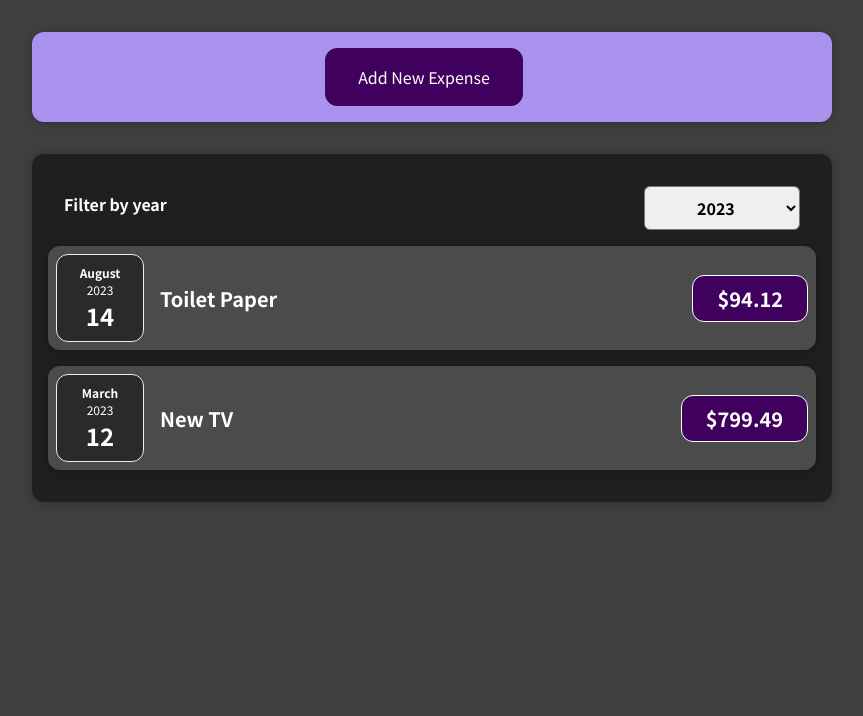
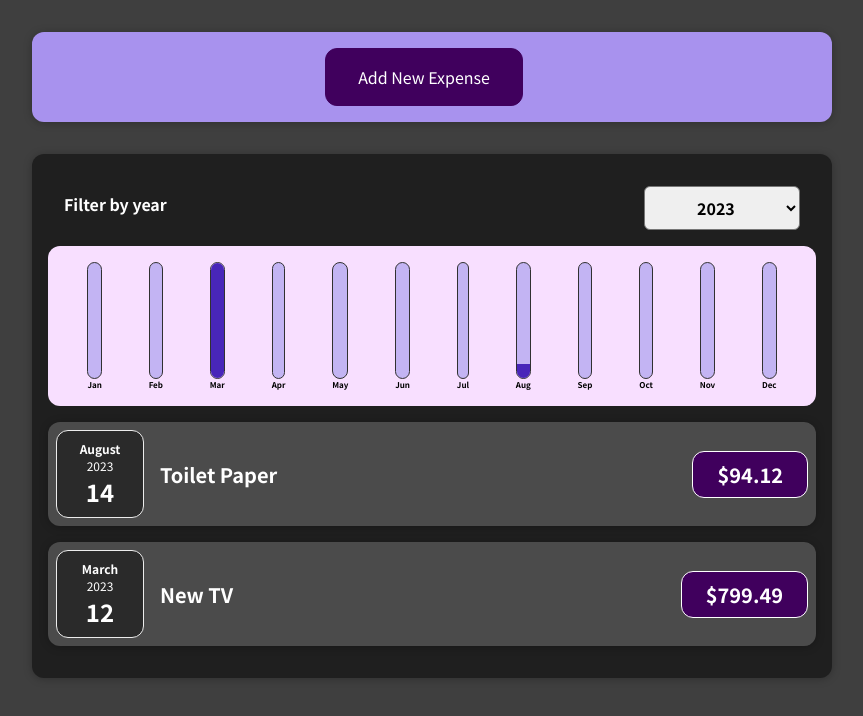
Before and after one commit to gabatk/First-React-project, a React (Create React App) app in the folder react-complete-guide/: page / in a window 1280 px wide. Shown: the top 716 px of the page, without its empty margins (208-1071 px from the left). Built offline with nearby package versions, Linux system fonts and the light colour scheme.

Commit message:
Chart part completed.

```diff
--- a/react-complete-guide/src/components/Chart/Chart.js
+++ b/react-complete-guide/src/components/Chart/Chart.js
@@ -3,6 +3,9 @@
 import './Chart.css';
 
 const Chart = props => {
+	const dataPointValues = props.dataPoints.map(dataPoint => dataPoint.value); //dataPoints to obiekty, dlatego musimy z nich wyciągnąć tylko wartość
+	const totalMaximum = Math.max(...dataPointValues); //Spread operator, bo max potrzebuje pojedynczych wartości, a dataPointValues to array.
+
 	return (
 		<div className='chart'>
 			{props.dataPoints.map(dataPoint => (
@@ -10,7 +13,7 @@
 					// Key potrezbne, aby react odpowiednio sortował dane}
 					key={dataPoint.label}
 					value={dataPoint.value}
-					maxValue={null}
+					maxValue={totalMaximum}
 					label={dataPoint.label}
 				/>
 			))}
--- a/react-complete-guide/src/components/Chart/ChartBar.js
+++ b/react-complete-guide/src/components/Chart/ChartBar.js
@@ -4,7 +4,7 @@
 const ChartBar = props => {
 	let barFillHeight = '0%';
 
-	if (props.max > 0) {
+	if (props.maxValue > 0) {
 		barFillHeight = Math.round((props.value / props.maxValue) * 100) + '%';
 	}
 
--- a/react-complete-guide/src/components/Expenses/Expenses.js
+++ b/react-complete-guide/src/components/Expenses/Expenses.js
@@ -2,6 +2,7 @@
 import Card from '../UI/Card';
 import ExpensesFilter from './ExpensesFilter';
 import ExpensesList from './ExpensesList';
+import ExpensesChart from './ExpensesChart';
 import './Expenses.css';
 
 const Expenses = props => {
@@ -21,6 +22,7 @@
 					selected={filteredYear}
 					onChangeFilter={filterChangeHandler}
 				/>
+				<ExpensesChart expenses={filteredExpenses} />
 				{/* Poniżej jeden ze sposobów na warunkowe wyświetlanie treści */}
 				{/* {filteredExpenses.length === 0 && <p>No expenses found.</p>}
 			{filteredExpenses.length > 0 &&
--- /dev/null
+++ b/react-complete-guide/src/components/Expenses/ExpensesChart.js
@@ -0,0 +1,28 @@
+import React from 'react';
+import Chart from '../Chart/Chart';
+
+const ExpensesChart = props => {
+	const chartDataPoints = [
+		{ label: 'Jan', value: 0 },
+		{ label: 'Feb', value: 0 },
+		{ label: 'Mar', value: 0 },
+		{ label: 'Apr', value: 0 },
+		{ label: 'May', value: 0 },
+		{ label: 'Jun', value: 0 },
+		{ label: 'Jul', value: 0 },
+		{ label: 'Aug', value: 0 },
+		{ label: 'Sep', value: 0 },
+		{ label: 'Oct', value: 0 },
+		{ label: 'Nov', value: 0 },
+		{ label: 'Dec', value: 0 },
+	];
+
+	for (const expense of props.expenses) {
+		const expenseMonth = expense.date.getMonth(); //starting at 0 => January => 0
+		chartDataPoints[expenseMonth].value += expense.amount;
+	}
+
+	return <Chart dataPoints={chartDataPoints} />;
+};
+
+export default ExpensesChart;
```
Lines whose indentation alone changed are shown as unchanged.
